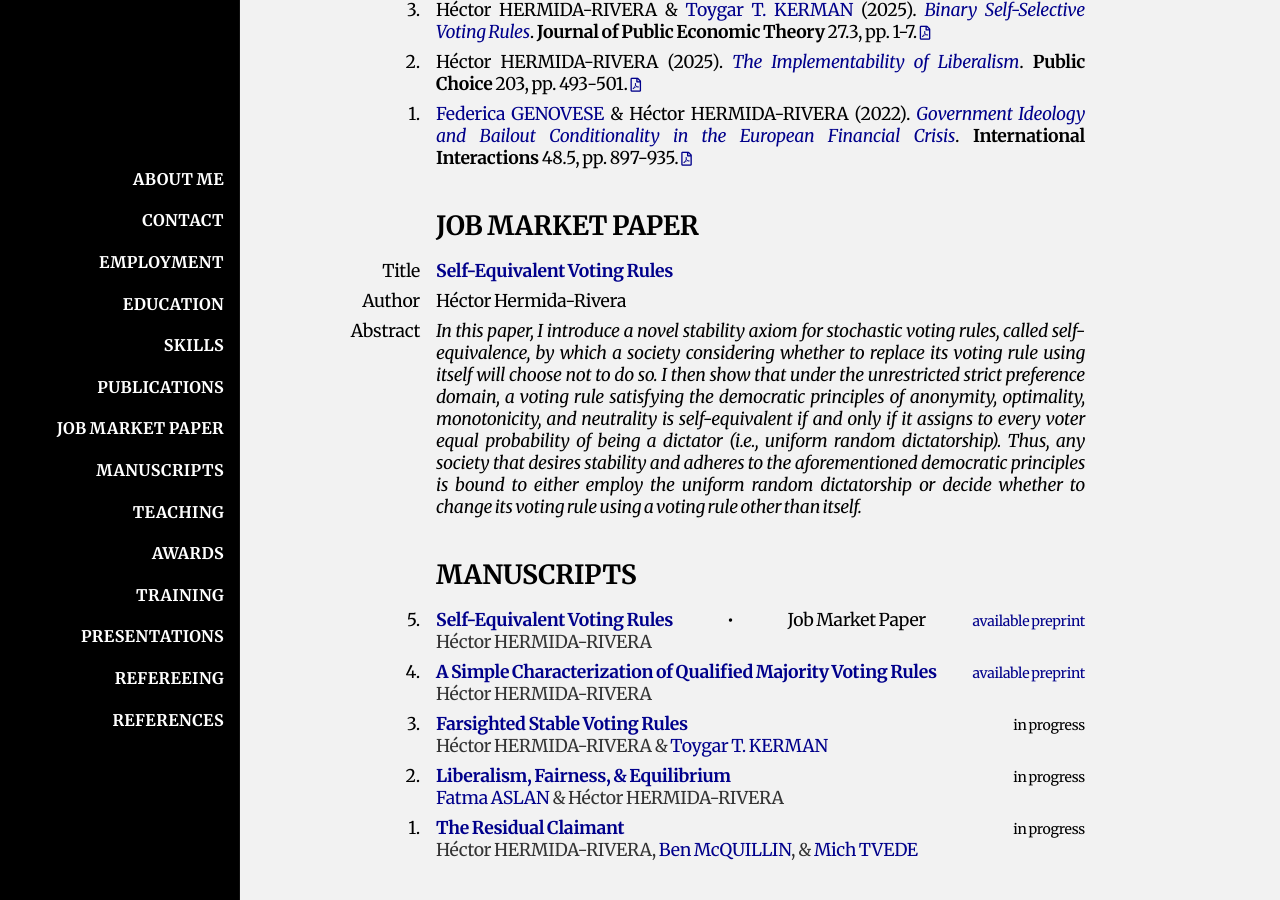
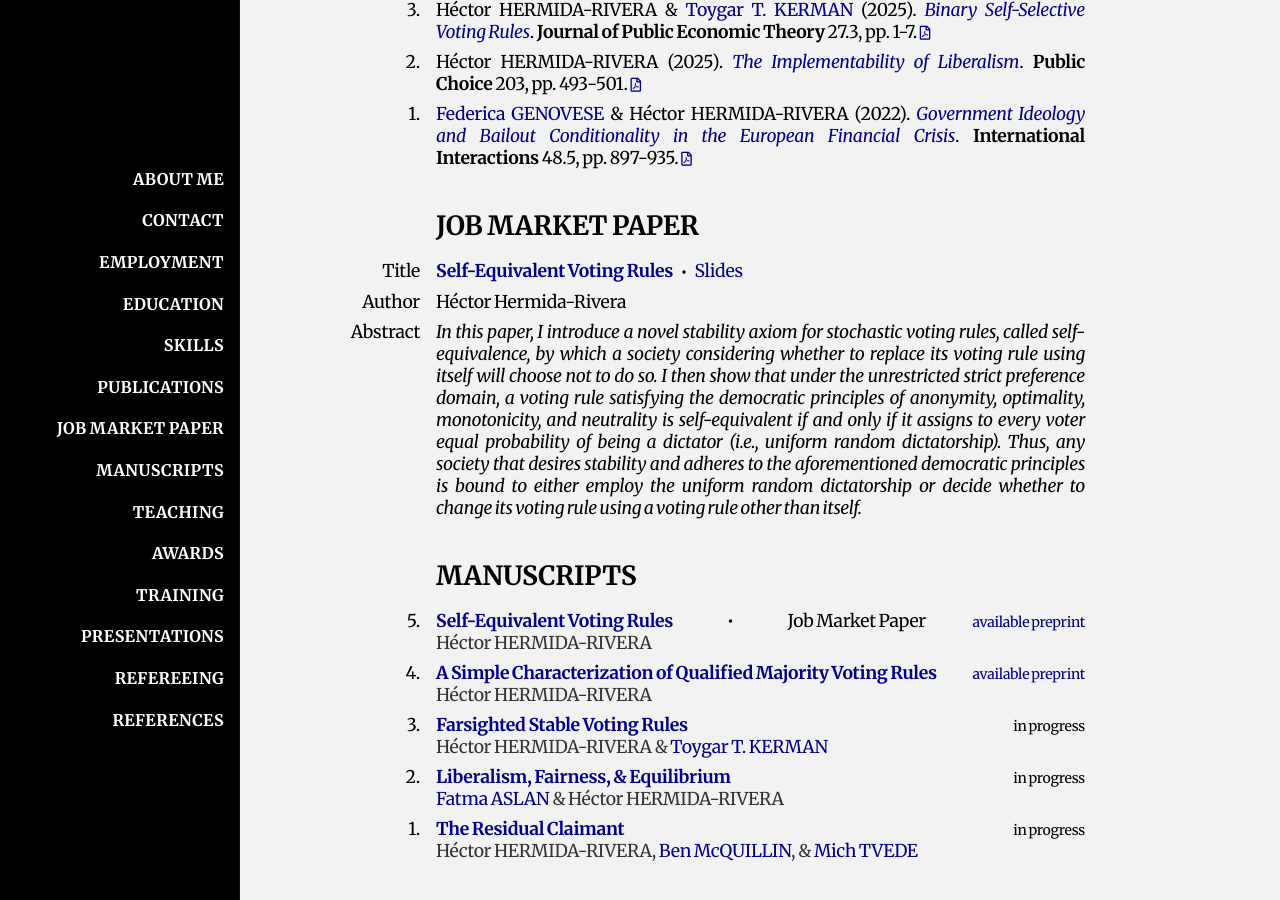
Before and after one commit to HectorHermidaRivera/hectorhermidarivera.github.io, a Jekyll site: the page built from index.md, in a window 1280 px wide and 900 px high, scrolled down 1362 px. Built offline with Jekyll 4.4.1, drawn with Linux system fonts in a browser that asks for light colours; a style sheet for code colours, icons or effects is not loaded.

Commit message:
Update index.md

```diff
--- a/index.md
+++ b/index.md
@@ -154,7 +154,7 @@ title: Home
 <a id="jobmarketpaper"></a>
 <div class="two-column">
   <div class="label">Title</div>
-  <div class="value"><b><a href="https://drive.google.com/file/d/13vZ7mZ95rlw0s_VvOVO176N9I3Qy2Mhe/view">Self-Equivalent Voting Rules</a></b></div>
+  <div class="value"><b><a href="https://drive.google.com/file/d/13vZ7mZ95rlw0s_VvOVO176N9I3Qy2Mhe/view">Self-Equivalent Voting Rules</a></b><span class="bullet"></span><a href="https://drive.google.com/file/d/1hKOv9RvaCknSuoOqd6QBiJCijjgsD0pX/view?usp=share_link">Slides</a></div>
 
   <div class="label">Author</div>
   <div class="value">Héctor Hermida-Rivera</div>
```
